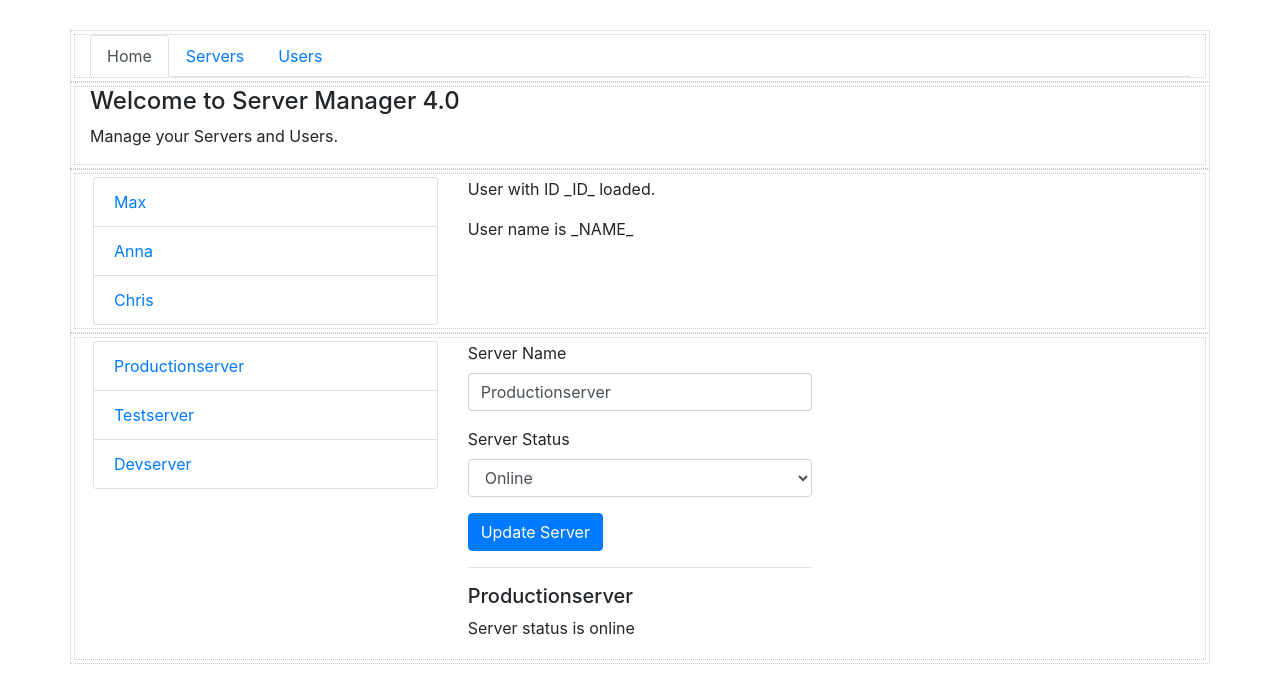
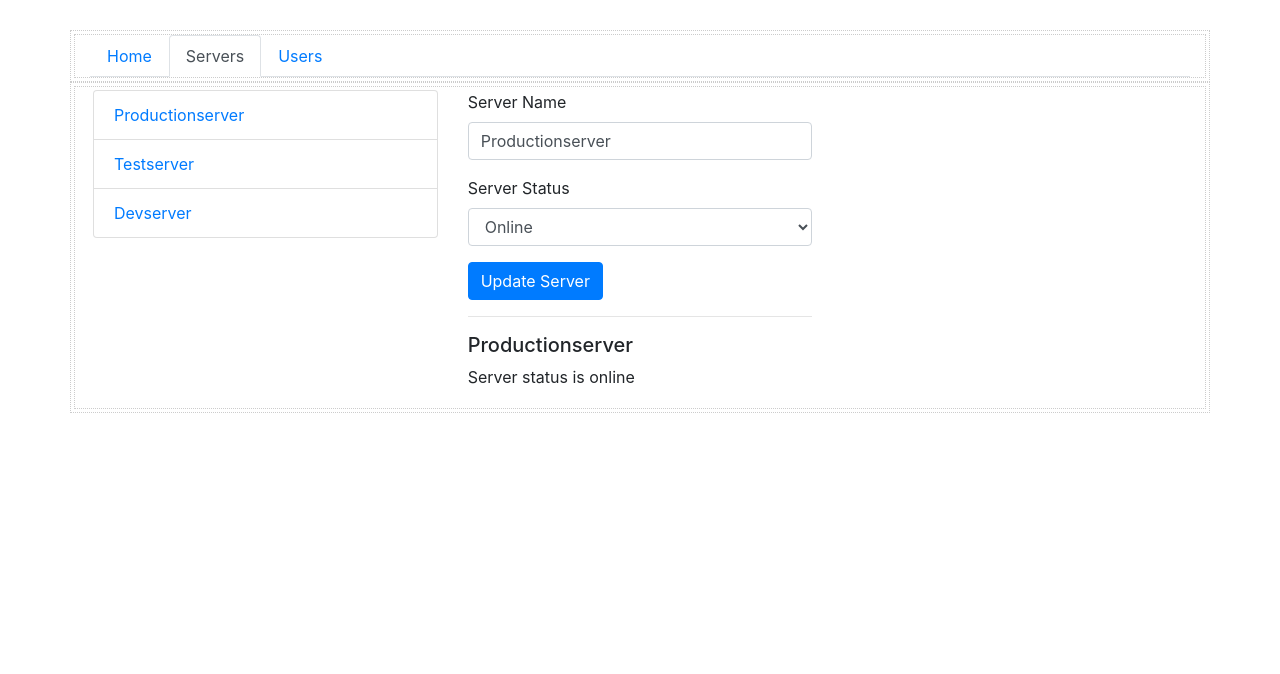
Before and after one commit to schaveyt/angular7-mini-projects, an Angular app: page /servers in a window 1280 px wide. Shown: the top 674 px of the page. Built offline with nearby package versions, Linux system fonts and the light colour scheme.

Commit message:
app: routeing; wired the basic using routeLink and router.navigate()

```diff
--- a/src/app/app.component.html
+++ b/src/app/app.component.html
@@ -3,30 +3,40 @@
     <div class="col debug-layout">
       <ul class="nav nav-tabs nav-stacked">
         <li class="nav-item">
-          <a href="#" class="nav-link active">Home</a>
+          <a
+            [routerLink]="['']"
+            [routerLinkActive]="'active'"
+            [routerLinkActiveOptions]="{exact: true}"
+            class="nav-link">
+            Home
+          </a>
         </li>
         <li class="nav-item">
-          <a href="#" class="nav-link">Servers</a>
+            <a
+            [routerLink]="['/servers']"
+            [routerLinkActive]="'active'"
+            class="nav-link">
+            Servers
+          </a>
         </li>
-        <li class="nav-item disabled">
-          <a href="#" class="nav-link">Users</a>
+        <li class="nav-item">
+            <a
+            [routerLink]="['/users']"
+            [routerLinkActive]="'active'"
+            class="nav-link">
+            Users
+          </a>
         </li>
       </ul>
     </div>
   </div>
   <div class="row debug-layout">
     <div class="col debug-layout">
-      <app-home></app-home>
+      <!--
+        This component is controlled by the Angular Router. The Angular Router will
+        replace the content <router-outlet> with registered Angular component for the
+        url route.
+      -->
+      <router-outlet></router-outlet>
     </div>
   </div>
-  <div class="row debug-layout">
-    <div class="col debug-layout">
-      <app-users></app-users>
-    </div>
-  </div>
-  <div class="row debug-layout">
-    <div class="col debug-layout">
-      <app-servers></app-servers>
-    </div>
-  </div>
-</div>
--- a/src/app/app.module.ts
+++ b/src/app/app.module.ts
@@ -2,6 +2,7 @@ import { BrowserModule } from '@angular/platform-browser';
 import { NgModule } from '@angular/core';
 import { FormsModule } from '@angular/forms';
 import { HttpModule } from '@angular/http';
+import { Routes, RouterModule } from '@angular/router';
 
 import { AppComponent } from './app.component';
 import { HomeComponent } from './home/home.component';
@@ -11,6 +12,22 @@ import { UserComponent } from './users/user/user.component';
 import { EditServerComponent } from './servers/edit-server/edit-server.component';
 import { ServerComponent } from './servers/server/server.component';
 import { ServersService } from './servers/servers.service';
+
+// hold all the routes for the applications
+const appRoutes: Routes = [
+  {
+    path: '', // base_url/
+    component: HomeComponent
+  },
+  {
+    path: 'users', // base_url/users
+    component: UsersComponent
+  },
+  {
+    path: 'servers', // base_url/servers
+    component: ServersComponent
+  },
+];
 
 @NgModule({
   declarations: [
@@ -25,7 +42,8 @@ import { ServersService } from './servers/servers.service';
   imports: [
     BrowserModule,
     FormsModule,
-    HttpModule
+    HttpModule,
+    RouterModule.forRoot(appRoutes)
   ],
   providers: [ServersService],
   bootstrap: [AppComponent]
--- a/src/app/home/home.component.html
+++ b/src/app/home/home.component.html
@@ -1,2 +1,4 @@
 <h4>Welcome to Server Manager 4.0</h4>
 <p>Manage your Servers and Users.</p>
+<!-- This example shows how to route programmatically -->
+<button type="button" class="btn btn-primary" (click)="onLoadServers()">Load Servers</button>
--- a/src/app/home/home.component.ts
+++ b/src/app/home/home.component.ts
@@ -1,4 +1,5 @@
 import { Component, OnInit } from '@angular/core';
+import { Router } from '@angular/router';
 
 @Component({
   selector: 'app-home',
@@ -7,9 +8,14 @@ import { Component, OnInit } from '@angular/core';
 })
 export class HomeComponent implements OnInit {
 
-  constructor() { }
+  constructor(private router: Router) { }
 
   ngOnInit() {
   }
 
+  // This example shows how to route programmatically
+  onLoadServers() {
+    this.router.navigate(['/servers']);
+  }
+
 }
```
